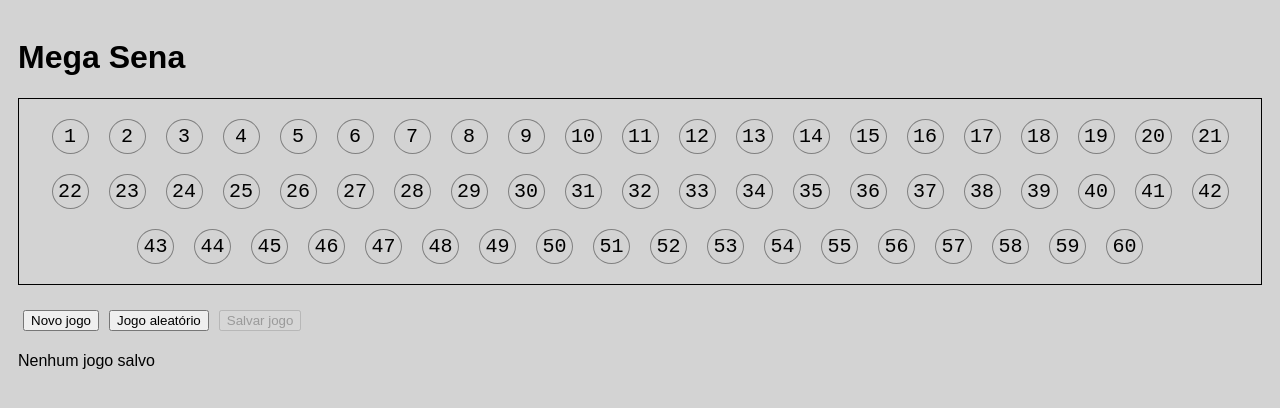
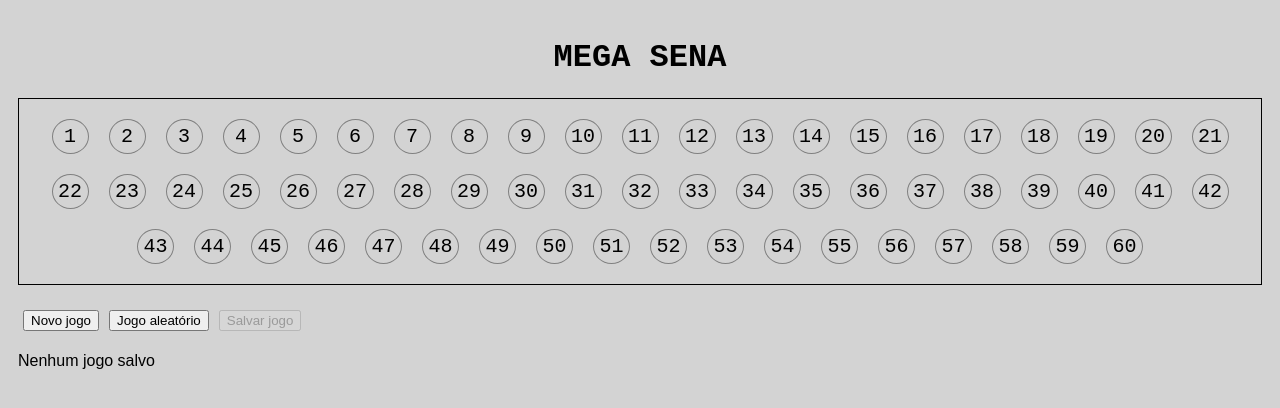
Before and after one commit to GustavoCGomes/Mega-Sena, a plain HTML site: page mega-sena/index.html in a window 1280 px wide. Drawn offline with Linux system fonts and the light colour scheme.

Commit message:
font family h1 / coloração number

```diff
--- a/mega-sena/css/style.css
+++ b/mega-sena/css/style.css
@@ -3,6 +3,11 @@ body {
     font-family: Arial, Helvetica, sans-serif;
     background-color: lightgray;
   }
+
+h1 {
+  font-family: 'Courier New', Courier, monospace;
+  text-align: center;
+}
 
 button {
   cursor: pointer;
@@ -30,5 +35,5 @@ button {
 }
 
 .selected-number {
-  background-color: lightcoral;
+  background-color: darkolivegreen;
 }
--- a/mega-sena/index.html
+++ b/mega-sena/index.html
@@ -9,7 +9,7 @@
 </head>
 <body>
     <header>
-        <h1>Mega Sena</h1>
+        <h1>MEGA SENA</h1>
     </header>
 
     <main>
```
